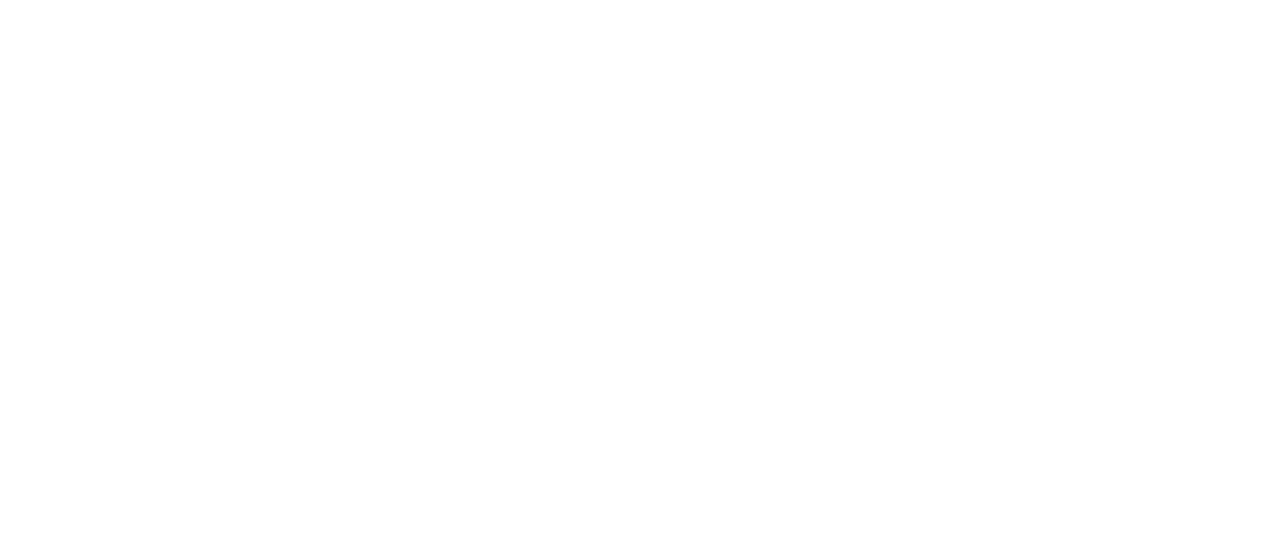
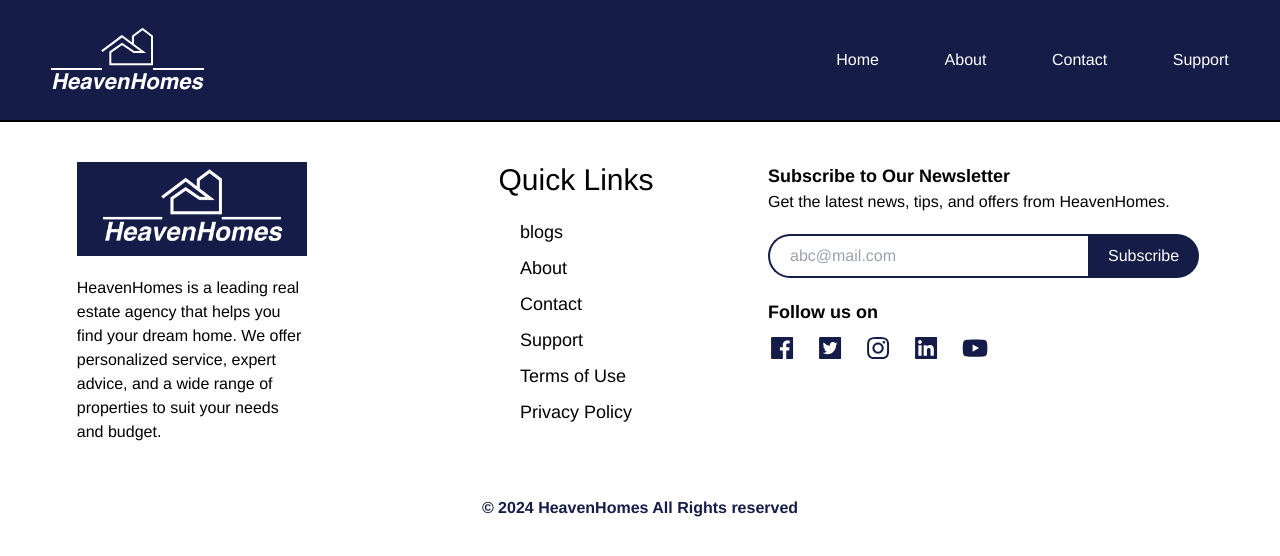
Before and after one commit to Aditya-Pawar-1/HeavenHomes, a React (Vite) app: page /searchList in a window 1280 px wide. Before the commit this address had no page. Shown: the top 556 px of the page. Built offline with nearby package versions, Linux system fonts and the light colour scheme.

Commit message:
search list added

```diff
--- a/src/components/SearchBox.jsx
+++ b/src/components/SearchBox.jsx
@@ -1,9 +1,16 @@
 import React from 'react'
 import { Link } from 'react-router-dom';
+import Button from './Button';
+import { useNavigate } from 'react-router-dom'
 import { BsSearch, BsMicFill } from "react-icons/bs";
-import Button from './Button';
 
 const SearchBox = () => {
+    const navigate = useNavigate();
+
+    const handleClick = () => {
+        navigate(`/searchList`);
+    }
+
     var category = [
         "Buy", "Rent", "PG", "Commercial", "Plot/Land"
     ];
@@ -22,7 +29,7 @@
                 </div>
                 <div className='flex items-center justify-end gap-2 basis-[48%]'>
                     <BsMicFill />
-                    <Button component={"contact"} title="search" type={"tertiary"} />
+                    <Button handleClick={handleClick} component={"contact"} title="search" type={"tertiary"} />
                 </div>
             </div>
         </div>
--- /dev/null
+++ b/src/components/SearchList.jsx
@@ -0,0 +1,15 @@
+import React from 'react'
+import Navbar from "./Navbar";
+import Footer from "./Footer";
+
+
+const SearchList = () => {
+    return (
+        <div>
+            <Navbar />
+            <Footer />
+        </div>
+    )
+}
+
+export default SearchList
--- a/src/utils/Routing.jsx
+++ b/src/utils/Routing.jsx
@@ -4,6 +4,7 @@
 import Contact from "../components/Contact";
 import Support from "../components/Support";
 import Search from "../components/Search";
+import SearchList from "../components/SearchList";
 import { Routes, Route } from "react-router-dom";
 
 const Routing = () => {
@@ -11,10 +12,12 @@
     <div>
       <Routes>
         <Route path="/" element={<Home />} />
+        <Route path="/HeavenHomes" element={<Home />} />
         <Route path="/about" element={<About />} />
         <Route path="/contact" element={<Contact />} />
         <Route path="/support" element={<Support />} />
         <Route path="/search" element={<Search />} />
+        <Route path="/searchList" element={<SearchList />} />
       </Routes>
     </div>
   );
```
